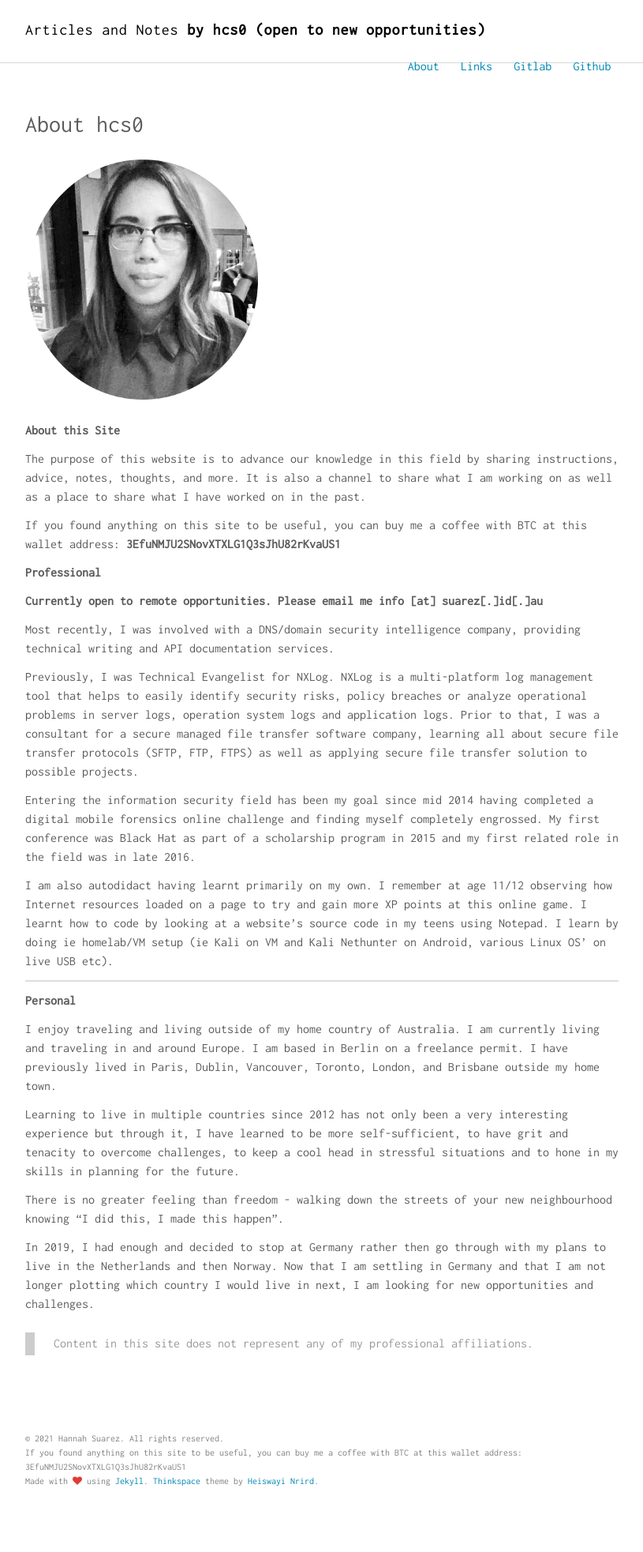
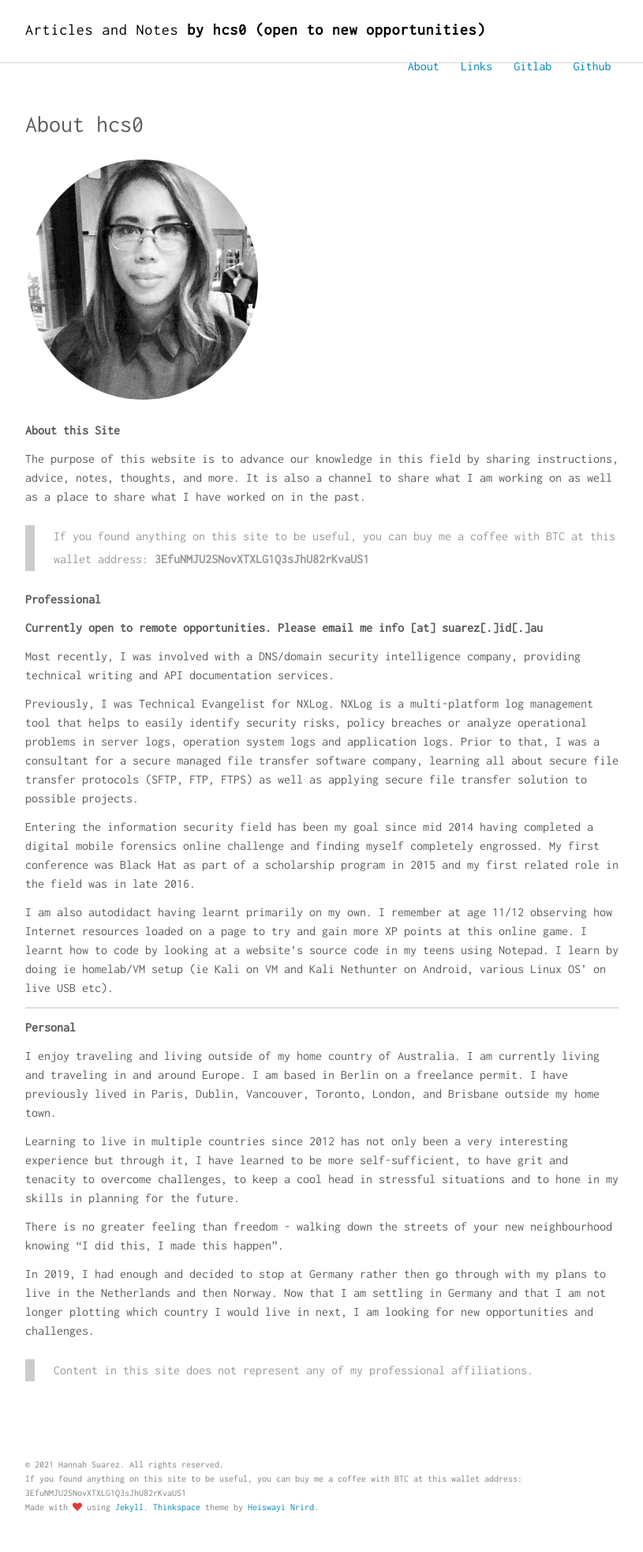
Before and after one commit to HannahSuarez/hannahsuarez.github.io, a Jekyll site: the page built from about.md, in a window 1280 px wide. Shown: the whole page at 79% size, without its empty margins (232-1047 px from the left). Built offline with Jekyll 4.4.1, drawn with Linux system fonts in a browser that asks for light colours; nearby versions of some CDN libraries; before the commit the page ends 1932 px from its top, so only the background shows below that.

Commit message:
Add quote and bold

```diff
--- a/_includes/footer.html
+++ b/_includes/footer.html
@@ -1,7 +1,7 @@
 <footer class="site-footer">
   <div class="container">
     <small class="block">&copy; {{ site.time | date: '%Y' }} {{ site.author.name }}. All rights reserved.</small>
-    <small class="block">If you found anything on this site to be useful, you can buy me a coffee with BTC at this wallet address: 3EfuNMJU2SNovXTXLG1Q3sJhU82rKvaUS1</small>
+    <small class="block"><b>If you found anything on this site to be useful, you can buy me a coffee with BTC at this wallet address: 3EfuNMJU2SNovXTXLG1Q3sJhU82rKvaUS1</b></small>
     <small class="block">Made with <i class="fa fa-heart" aria-hidden="true" style="color:#DD3D36"></i> using <a href="http://jekyllrb.com/">Jekyll</a>. <a href="https://github.com/heiswayi/thinkspace">Thinkspace</a> theme by <a href="http://heiswayi.github.io/">Heiswayi Nrird</a>.</small>
   </div>
 </div>
--- a/about.md
+++ b/about.md
@@ -10,7 +10,7 @@
 
 The purpose of this website is to advance our knowledge in this field by sharing instructions, advice, notes, thoughts, and more. It is also a channel to share what I am working on as well as a place to share what I have worked on in the past.
 
-If you found anything on this site to be useful, you can buy me a coffee with BTC at this wallet address: **3EfuNMJU2SNovXTXLG1Q3sJhU82rKvaUS1**
+> If you found anything on this site to be useful, you can buy me a coffee with BTC at this wallet address: **3EfuNMJU2SNovXTXLG1Q3sJhU82rKvaUS1**
 
 **Professional**
 
```
